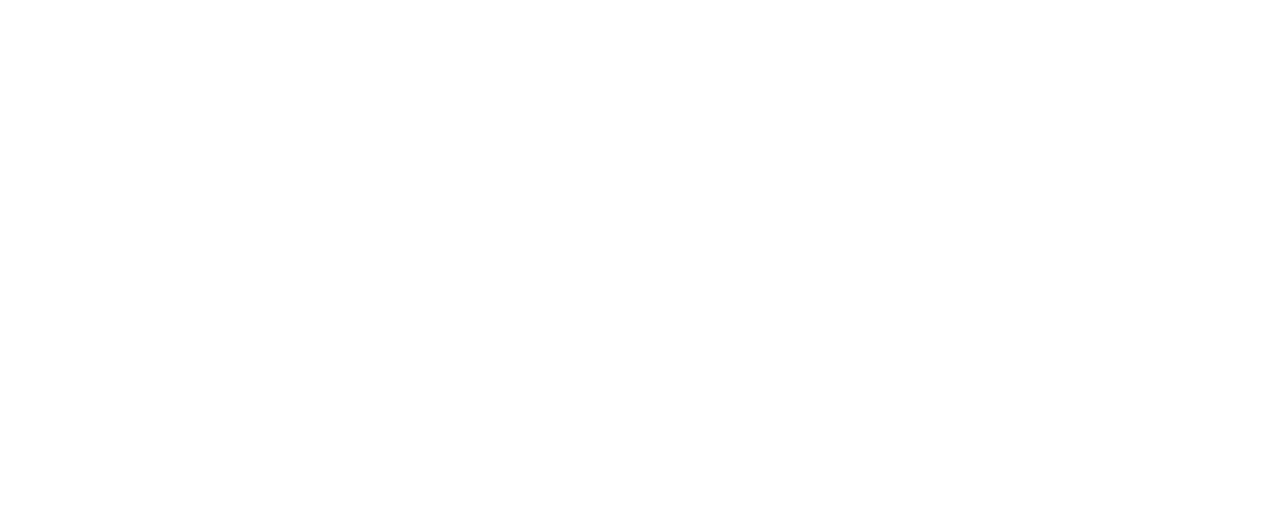
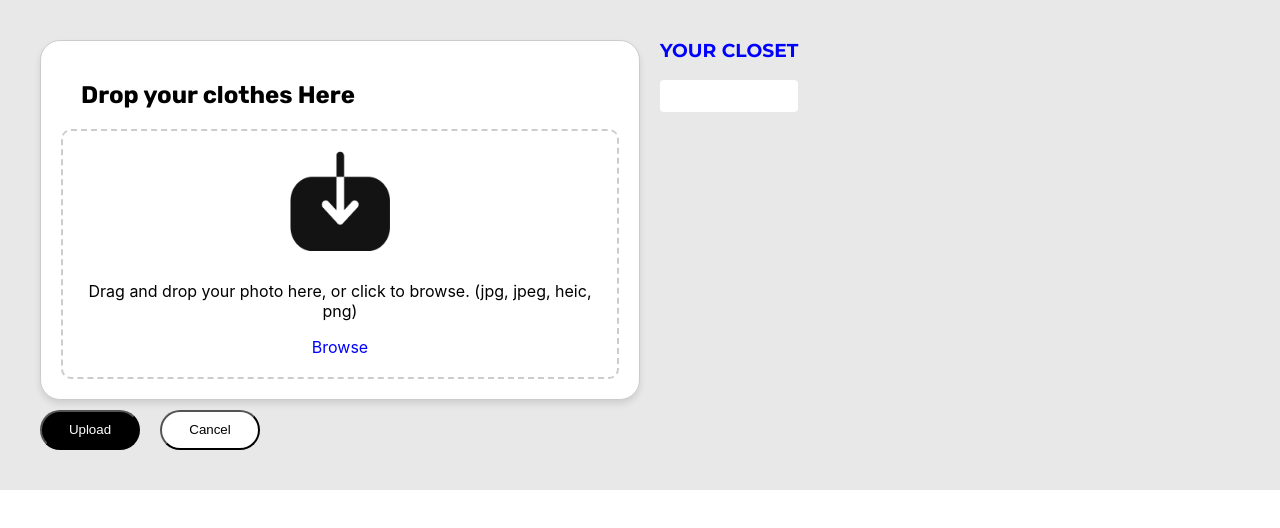
Before and after one commit to briankim0629/Codinator, a React (Create React App) app in the folder codinator-app/: page / in a window 1280 px wide. Before the commit this address had no page. Shown: the top 528 px of the page. Built offline with nearby package versions, Linux system fonts and the light colour scheme.

Commit message:
upload component done

```diff
--- a/codinator-app/package.json
+++ b/codinator-app/package.json
@@ -3,6 +3,8 @@
   "version": "0.1.0",
   "private": true,
   "dependencies": {
+    "@fontsource/montserrat": "^5.2.5",
+    "@fontsource/rubik": "^5.2.5",
     "@testing-library/dom": "^10.4.0",
     "@testing-library/jest-dom": "^6.6.3",
     "@testing-library/react": "^16.3.0",
@@ -12,6 +14,8 @@
     "react-router": "^7.5.0",
     "react-router-dom": "^7.5.0",
     "react-scripts": "5.0.1",
+    "react-scroll": "^1.9.3",
+    "styled-components": "^6.1.17",
     "web-vitals": "^2.1.4"
   },
   "scripts": {
--- a/codinator-app/src/App.js
+++ b/codinator-app/src/App.js
@@ -1,17 +1,15 @@
 import logo from './logo.svg';
 // import routes from './routes'; // Importing routes from the routes file
 import { BrowserRouter as Router, Route, Routes } from 'react-router-dom';
+import React from 'react';
+import Home from './pages/Home'; // Importing Home component
 import './App.css';
 
 function App() {
   return (
-    <div className="App">
-      <Router>
-
-        <Routes>
-
-        </Routes>
-      </Router>
+    <div className="App"
+      style={{backgroundColor: "#e8e8e8"}}>
+      <Home /> {/* Render the Home component directly */}
     </div>
   );
 }
--- a/codinator-app/src/components/Closet.jsx
+++ b/codinator-app/src/components/Closet.jsx
@@ -0,0 +1,40 @@
+import React from "react";
+import styled from "styled-components";
+import "@fontsource/montserrat/700.css"; // Importing Montserrat font
+
+
+const ClosetContainer = styled.div`
+  flex: 1;
+  background: #fff;
+  padding: 1rem;
+  border-radius: 4px;
+`;
+
+const ClosetHeading = styled.h3`
+
+  font-family: 'Montserrat', sans-serif;
+  color: blue;
+  `
+
+
+
+function Closet ({ items })  {
+  return (
+    <div className="closet-container">
+      <ClosetHeading>YOUR CLOSET</ClosetHeading>
+      <ClosetContainer>
+        {items && items.map((item, index) => (
+          <div className="closet-item" key={index}>
+            {item ? (
+              <img src={item} alt={`Closet Item ${index}`} />
+            ) : (
+              <div className="placeholder">Empty</div>
+            )}
+          </div>
+        ))}
+      </ClosetContainer>
+    </div>
+  );
+};
+
+export default Closet;
--- a/codinator-app/src/components/Upload.jsx
+++ b/codinator-app/src/components/Upload.jsx
@@ -1,9 +1,23 @@
+import React, { useState } from "react";
+import drop from "./drop.png";
+import "@fontsource/montserrat";
+import "@fontsource/rubik/700.css";
 import styled from "styled-components";
-import React, { useState } from "react";
+
+const ConfirmButton = styled.button`
+  background-color: black;
+  color: white;
+  height: 40px;
+  width: 100px;
+  border-radius: 20px;
+  margin-right: 20px;
+  margin-top: 10px;
+`;
 
 function Upload() {
   const [file, setFile] = useState(null);
   const [dragActive, setDragActive] = useState(false);
+  //   const [url, setUrl] = useState(""); // State to hold the URL input
 
   const handleDrag = (e) => {
     e.preventDefault();
@@ -29,10 +43,44 @@
       setFile(e.target.files[0]);
     }
   };
+  const handleUpload = () => {
+    if (!file) {
+      alert("Please select a file to upload.");
+      return;
+    }
+
+    setFile(null); // Clear the selected file after upload
+    alert("File uploaded successfully!"); // Simulate successful upload
+  };
 
   return (
-    <div>
-      <h2>Upload Photo</h2>
+    <div
+      style={{
+        maxWidth: "600px",
+        margin: "0",
+        padding: "20px",
+        align: "left",
+        textAlign: "left", // Align text to the left
+      }}
+    >
+      <div
+        style={{
+          boxShadow: "0px 4px 6px rgba(0, 0, 0, 0.1)", // Add shadow
+          borderRadius: "20px", // Rounded corners
+          border: "1px solid #ccc", // Light border
+          backgroundColor: "white", // White background for the container
+          padding: "20px", // Padding inside the container
+        }}
+      >
+        <h2
+          style={{
+            fontFamily: "Rubik",
+            fontWeight: "bold",
+            marginLeft: "20px",
+          }}
+        >
+          Drop your clothes Here
+        </h2>
         <div
           className={`upload-container ${dragActive ? "drag-active" : ""}`}
           onDragEnter={handleDrag}
@@ -45,9 +93,22 @@
             textAlign: "center",
             borderRadius: "10px",
             cursor: "pointer",
+            backgroundColor: "f0f0f0", // Light blue background when dragging over
           }}
         >
-        <p>Drag and drop your photo here, or click to browse</p>
+          <img
+            src={drop}
+            alt="Drop here"
+            style={{
+              width: "100px",
+              height: "100px",
+              marginBottom: "10px",
+            }}
+          />
+          <p>
+            Drag and drop your photo here, or click to browse. (jpg, jpeg, heic,
+            png)
+          </p>
           <input
             type="file"
             accept="image/*"
@@ -64,11 +125,31 @@
             Browse
           </label>
         </div>
+      </div>
+
       {file && (
         <div style={{ marginTop: "20px" }}>
           <p>Selected File: {file.name}</p>
         </div>
       )}
+
+      <div style={{ display: "flex", justifyContent: "flex-start" }}>
+        <ConfirmButton
+          style={{ background: "black", color: "white" }}
+          onClick={handleUpload}
+        >
+          Upload
+        </ConfirmButton>
+        <ConfirmButton
+          style={{ background: "white", color: "black" }}
+          onClick={() => {
+            setFile(null); // Clear the selected file
+            setDragActive(false); // Reset drag active state
+          }}
+        >
+          Cancel
+        </ConfirmButton>{" "}
+      </div>
     </div>
   );
 }
--- a/codinator-app/src/pages/Home.jsx
+++ b/codinator-app/src/pages/Home.jsx
@@ -0,0 +1,20 @@
+import Closet from "../components/Closet";
+import Upload from "../components/Upload";
+
+function Home() {
+  return (
+    <div
+      style={{
+        padding: "20px",
+        margin: "60",
+        display: "flex",
+        justifyContent: "flex-start",
+      }}
+    >
+          <Upload />
+          <Closet/>
+    </div>
+  );
+}
+
+export default Home;
```
Also changed, not shown: codinator-app/src/components/drop.png (added), codinator-app/src/components/styles.css (added), 1 other file (tests, documents, lock files or other folders). Lines whose indentation alone changed are shown as unchanged.
